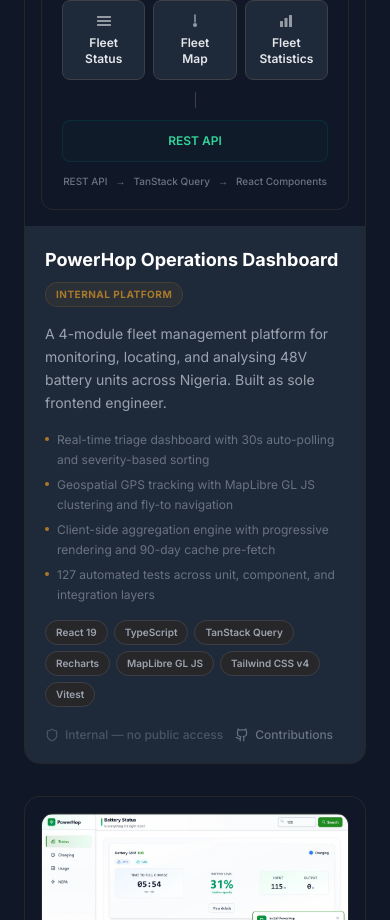
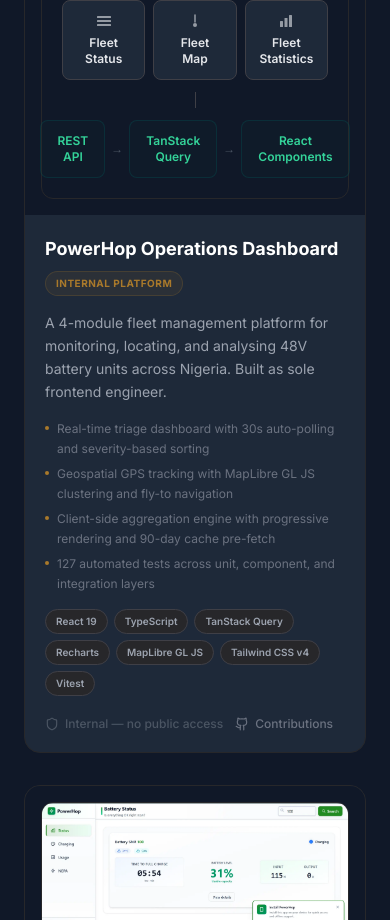
Before and after one commit to AbuMahir980/Qudus_Portfolio, a React (Vite) app: page / in a window 390 px wide. Shown: the part 1060-1980 px from the top of the page. Built offline with nearby package versions, Linux system fonts and the light colour scheme.

Commit message:
fix: prevent data flow row from breaking on mobile

```diff
--- a/src/components/features/ArchitectureDiagram.tsx
+++ b/src/components/features/ArchitectureDiagram.tsx
@@ -60,25 +60,18 @@
         <div className="w-px h-4 bg-zinc-300 dark:bg-zinc-700" />
 
         {/* Data flow */}
-        <div className="grid grid-cols-1 sm:grid-cols-3 gap-2 w-full">
-          <div className={`${boxBase} ${dataBox}`}>
+        <div className="flex items-center justify-center gap-1.5 sm:gap-2 w-full">
+          <div className={`${boxBase} ${dataBox} px-2 sm:px-4 text-[10px] sm:text-xs flex-1`}>
             REST API
           </div>
-          <div className={`${boxBase} ${dataBox} hidden sm:block`}>
+          <span className="text-gray-400 dark:text-gray-600 text-xs shrink-0">→</span>
+          <div className={`${boxBase} ${dataBox} px-2 sm:px-4 text-[10px] sm:text-xs flex-1`}>
             TanStack Query
           </div>
-          <div className={`${boxBase} ${dataBox} hidden sm:block`}>
+          <span className="text-gray-400 dark:text-gray-600 text-xs shrink-0">→</span>
+          <div className={`${boxBase} ${dataBox} px-2 sm:px-4 text-[10px] sm:text-xs flex-1`}>
             React Components
           </div>
-        </div>
-
-        {/* Mobile-only: inline data flow */}
-        <div className="flex sm:hidden items-center gap-2 text-[10px] font-medium text-gray-400 dark:text-gray-500">
-          <span>REST API</span>
-          <span>→</span>
-          <span>TanStack Query</span>
-          <span>→</span>
-          <span>React Components</span>
         </div>
       </div>
     </motion.div>
```
